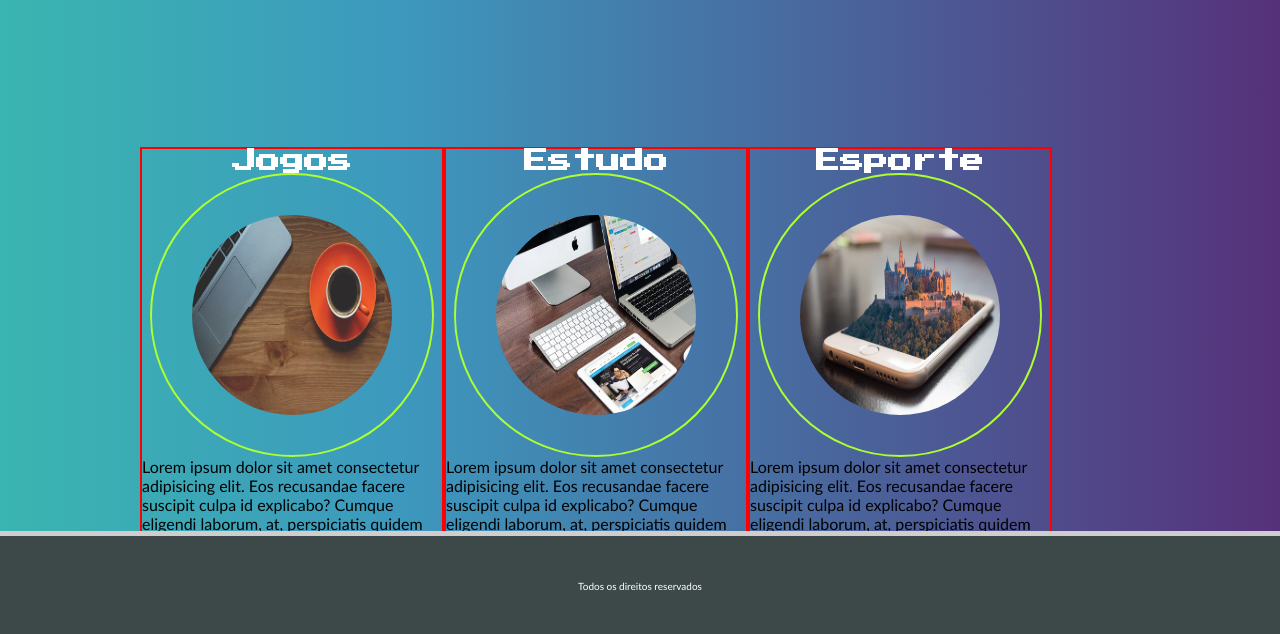
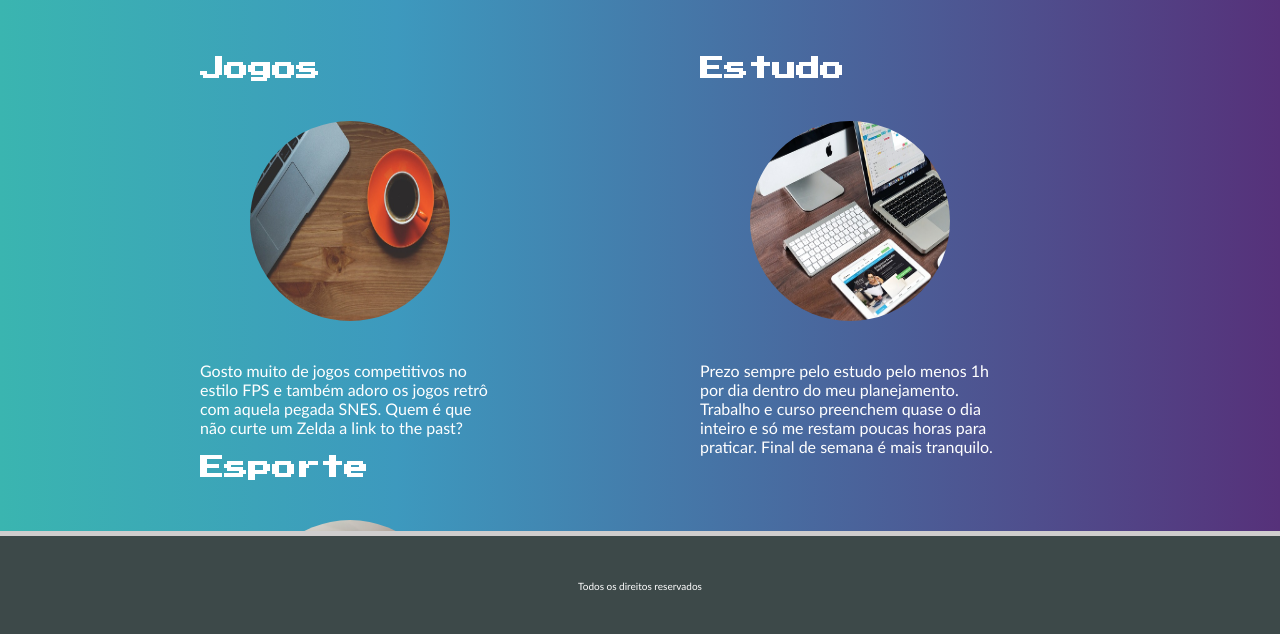
Before and after one commit to Tovirs/Projeto-Individual, a plain HTML site: page interesses.html in a window 1280 px wide. Shown: the part 164-798 px from the top of the page. Drawn offline with Linux system fonts and the light colour scheme.

Commit message:
Feito alteração de alguns ids que estavam nomeados em bloco errado, alterado para classes. Excluido também alguns codigos do css não utilizaveis

```diff
--- a/css/estilo.css
+++ b/css/estilo.css
@@ -9,8 +9,7 @@ body{
   background-image: linear-gradient(to right, #3ab5b0 0%, #3d99be 31%, #56317a 100%);
   font-size: 1em;
   font-family: 'Trebuchet MS', 'Lucida Sans Unicode', 'Lucida Grande', 'Lucida Sans', Arial, sans-serif;
-  background-color: rgba(228, 225, 225, 0.603);
- min-height: 100%;
+  min-height: 100%;
 }
 /*
 ****Layout****
@@ -85,16 +84,8 @@ margin-left: 50px;
    /*border: 5px solid;*/
  }
 
- #principal{
-  width: 1000px;
-  /*border: 5px solid red;*/
-  margin: 150 auto;
 
-  }
-  .subtitulo{
-    font-family: 'Press Start 2P', cursive;
-    color: #fff;
-  }
+
   #area-imagem img{
     border-radius: 50%;
   }
@@ -108,7 +99,7 @@ margin-left: 50px;
   /*************LAYOUT DA PAGINA CONTATO***************/
   #principal2{
     width: 1000px;
-    border: 5px solid red;
+    /*border: 5px solid red;*/
     margin: 100 auto;
   }
   #titulo3{
@@ -163,20 +154,27 @@ transform: translate(-50% -50%);
 
 
   /************LAYOUT DA  Pagina Interesses***********/
+  #principal{
+    width: 100%;
+    /*border: 5px solid red;*/
+    margin: 60 auto;
+
+    }
   #titulo2{
     text-align: center;
     font-family: 'Press Start 2P', cursive;
     color: #fff;
     margin-top: 30px;
   }
-  #bloco-imagem1 {
+  .bloco-imagem1 {
+
     width: 300px;
-    border: 2px solid red;
+    /*border: 2px solid red;*/
     float: left;
-
+    margin-left: 200;
 
     }
-  #bloco-imagem1 #imagem1{
+  .bloco-imagem1 .imagem1{
 
     border-radius: 50%;
     width: 200;
@@ -184,17 +182,24 @@ transform: translate(-50% -50%);
     display: block;
     margin: 0px auto;
     padding: 40px;
-    border: 2px solid greenyellow;
+    /*border: 2px solid greenyellow;*/
 
   }
-  #bloco-imagem1 h1{
+  .bloco-imagem1 h1{
     text-align: center;
+  }
+  .subtitulo{
+    font-family: 'Press Start 2P', cursive;
+    color: #fff;
+  }
+  .texto{
+    color: #fff;
   }
   /***************LAYOUT DO RODAPÉ***********/
 footer{
  background-color: #3d4949;
  border-top: 5px solid rgb(207, 205, 205);
- position: absolute;
+ position: fixed;
  bottom: 0;
  color: #fff;
  font-size: 10px;
@@ -244,25 +249,3 @@ a:hover{
   border-radius: 22px;
   text-decoration: none;
 }
-/*
-*****Formatações em geral*****
-*/
-h1{
-  color: #4e4e4e;
-  font-size: 2.5 em;
-}
-h2{
-  color:#f7b600;
-  text-align: center;
-}
-.branco{
-  color: white;
-}
-.data-postagem{
-  font-size: 0.8em;
-  border-bottom:  1px solid #dd1919;
-  padding-bottom: 10px;
-  margin-bottom: 10px;
-  display: block;
-  border: 1px solid red;
-}
--- a/interesses.html
+++ b/interesses.html
@@ -28,27 +28,27 @@
     <h1 id="titulo2">O que eu gosto de fazer?</h1>
   </div>
  <div id="principal">
-    <div id="bloco-imagem1">
+    <div class="bloco-imagem1">
       <h2 class="subtitulo">Jogos</h2>
-      <img id="imagem1" src="/imagens/imagem1.jpg">
+      <img class="imagem1" src="/imagens/imagem1.jpg">
       <div class="texto">
-        <p>Lorem ipsum dolor sit amet consectetur adipisicing elit. Eos recusandae facere suscipit culpa id explicabo? Cumque eligendi laborum, at, perspiciatis quidem blanditiis quas aut quo asperiores, natus autem commodi sequi.
+        <p>Gosto muito de jogos competitivos no estilo FPS e também adoro os jogos retrô com aquela pegada SNES. Quem é que não curte um Zelda a link to the past?
         </p>
       </div>
     </div>
-    <div id="bloco-imagem1">
+    <div class="bloco-imagem1">
       <h2 class="subtitulo">Estudo</h2>
-      <img id="imagem1" src="/imagens/imagem2.jpg">
+      <img class="imagem1" src="/imagens/imagem2.jpg">
       <div class="texto">
-        <p>Lorem ipsum dolor sit amet consectetur adipisicing elit. Eos recusandae facere suscipit culpa id explicabo? Cumque eligendi laborum, at, perspiciatis quidem blanditiis quas aut quo asperiores, natus autem commodi sequi.
+        <p>Prezo sempre pelo estudo pelo menos 1h por dia dentro do meu planejamento. Trabalho e curso preenchem quase o dia inteiro e só me restam poucas horas para praticar. Final de semana é mais tranquilo.
         </p>
       </div>
     </div>
-    <div id="bloco-imagem1">
+    <div class="bloco-imagem1">
       <h2 class="subtitulo">Esporte</h2>
-      <img id="imagem1" src="/imagens/imagem3.jpg">
+      <img class="imagem1" src="/imagens/imagem3.jpg">
       <div class="texto">
-        <p>Lorem ipsum dolor sit amet consectetur adipisicing elit. Eos recusandae facere suscipit culpa id explicabo? Cumque eligendi laborum, at, perspiciatis quidem blanditiis quas aut quo asperiores, natus autem commodi sequi.
+        <p>Gosto muito de ir a academia para fazer musculação. É importante cuidar da saúde e manter uma bela qualidade de vida.
         </p>
       </div>
     </div>
```
